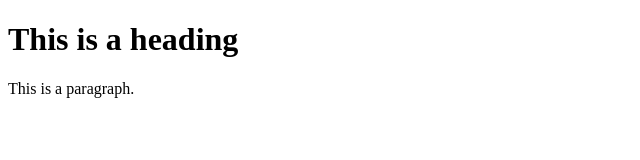
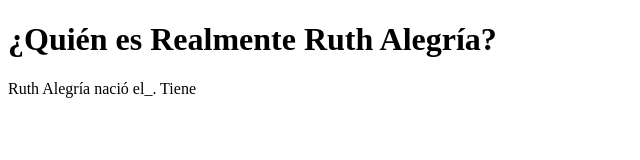
Before and after one commit to Carmenma08/Bibliografia-de-Ruth-Alegria, a plain HTML site: page index.html in a window 1280 px wide. Shown: the whole page, without its empty margins (0-640 px from the left). Drawn offline with Linux system fonts and the light colour scheme.

Commit message:
Update index.html

```diff
--- a/index.html
+++ b/index.html
@@ -1,10 +1,12 @@
 <!DOCTYPE html>
 <html>
-<title>Biografia de Ruth Alegria</title>
+<head>
+<title>Biografía de Ruth Alegría</title>
+</head>
 <body>
 
-<h1>This is a heading</h1>
-<p>This is a paragraph.</p>
+<h1>¿Quién es Realmente Ruth Alegría?</h1>
+<p>Ruth Alegría nació el_. Tiene </p>
 
 </body>
 </html>
```
